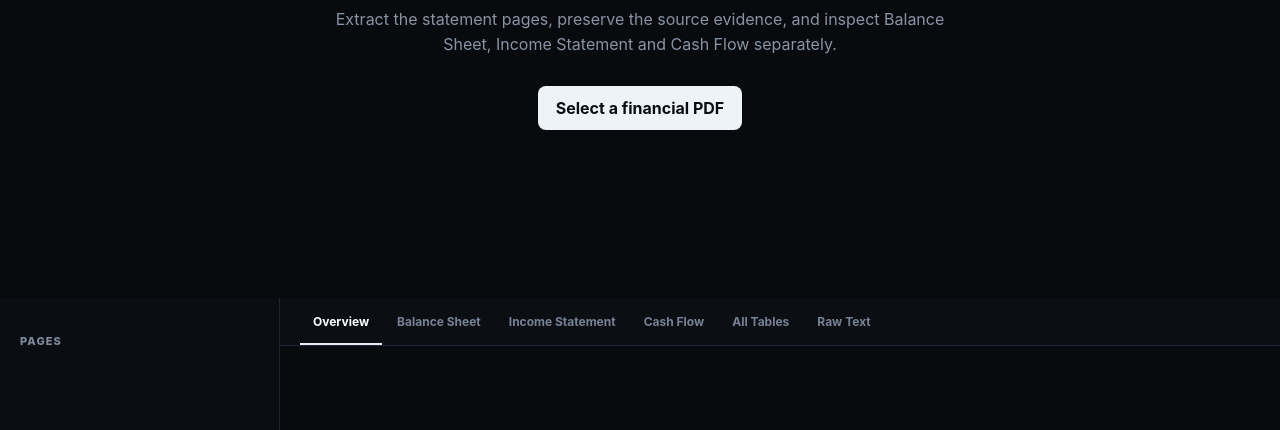
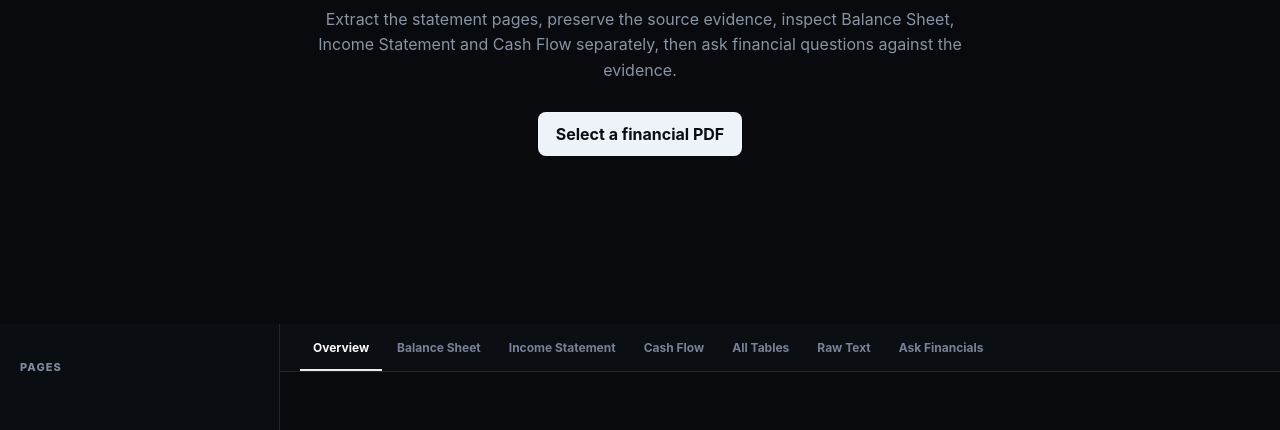
Before and after one commit to meeth10/fin-doc-extractor, a plain HTML site: page web/static/index.html in a window 1280 px wide. Shown: the part 370-800 px from the top of the page. Drawn offline with Linux system fonts and the light colour scheme.

Commit message:
Add Ask Financials workspace

```diff
--- a/web/static/index.html
+++ b/web/static/index.html
@@ -21,7 +21,7 @@
   <main id="empty" class="empty-state">
     <div class="eyebrow">DOCUMENT INTELLIGENCE</div>
     <h1>From PDF to analyst-ready evidence.</h1>
-    <p>Extract the statement pages, preserve the source evidence, and inspect Balance Sheet, Income Statement and Cash Flow separately.</p>
+    <p>Extract the statement pages, preserve the source evidence, inspect Balance Sheet, Income Statement and Cash Flow separately, then ask financial questions against the evidence.</p>
     <label class="empty-upload upload-button">
       <input id="file-empty" type="file" accept="application/pdf" />
       <span>Select a financial PDF</span>
@@ -43,6 +43,7 @@
         <button data-view="cash_flow">Cash Flow</button>
         <button data-view="tables">All Tables</button>
         <button data-view="text">Raw Text</button>
+        <button data-view="ask">Ask Financials</button>
       </nav>
       <div id="content" class="content"></div>
     </section>
@@ -58,5 +59,6 @@
   </div>
 
   <script src="/static/app.js"></script>
+  <script src="/static/ask.js"></script>
 </body>
 </html>
```
